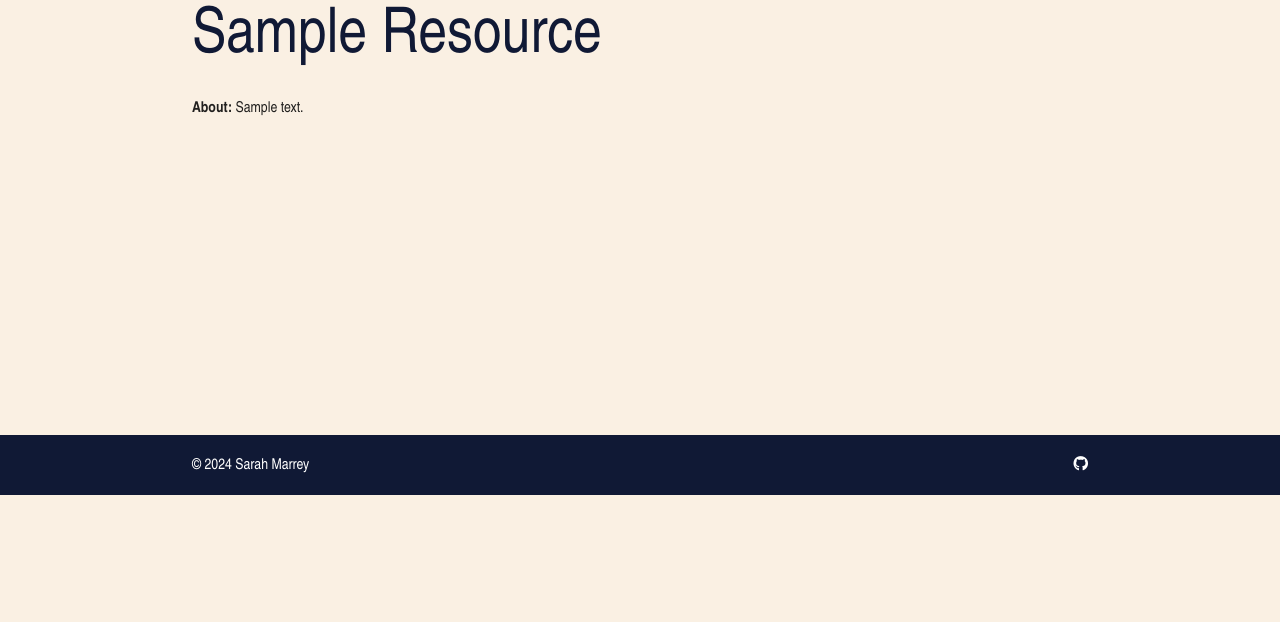
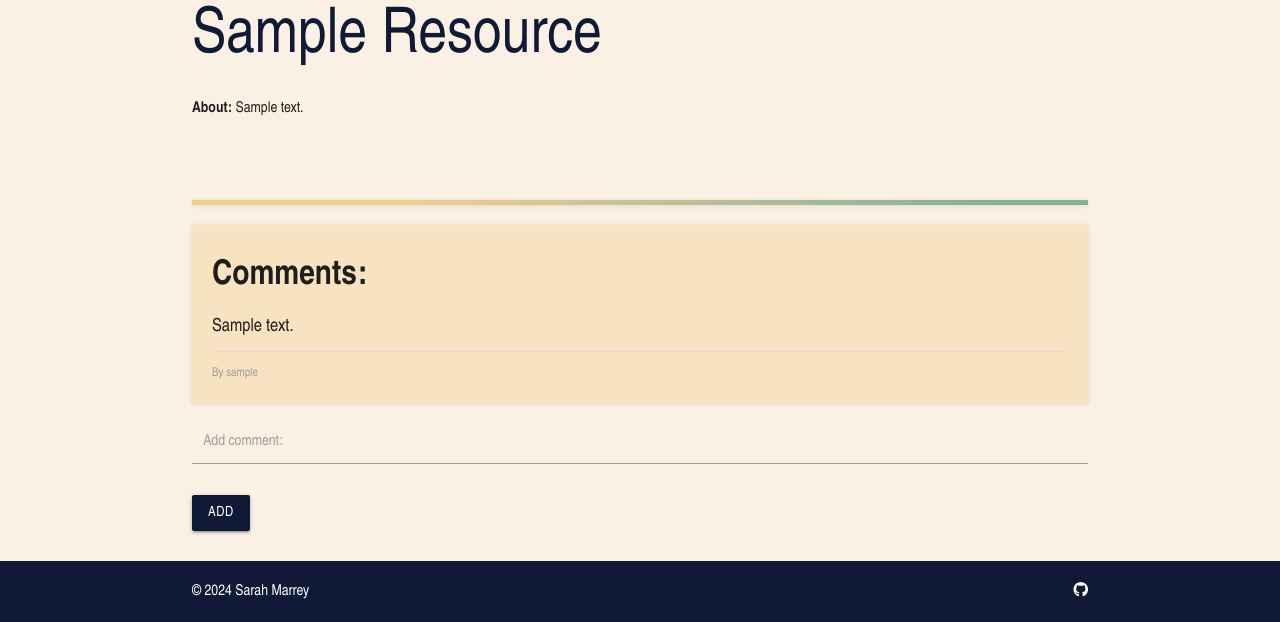
Before and after one commit to sarah2244-4/project-3-teacher-resource-hub, a Flask app: a page that uses resourcehub/templates/view.html in a window 1280 px wide. Shown: the part 305-927 px from the top of the page. Before the commit the page ends 800 px from the top, so only its background shows below. Run offline with Flask 3, Linux system fonts and the light colour scheme; tables that the repository leaves empty hold one stand-in row (values such as "Sample post"); some libraries are stand-ins or nearby versions.

Commit message:
Added ability to add and view comments

```diff
--- a/resourcehub/routes.py
+++ b/resourcehub/routes.py
@@ -14,6 +14,10 @@ from sqlalchemy.orm import joinedload
 @app.route("/")
 def home():
     return render_template("index.html", user=current_user)
+
+
+def redirect_url(default='index'):
+    return request.referrer
 
 
 @app.route("/login", methods=["GET", "POST"])
@@ -131,15 +135,6 @@ def delete_profile(user_id):
             flash("Unauthorized action", category="error")
             return redirect(url_for("home"))
 
-    # user.id == current_user.id;
-    # if user: s
-    #     if user == current_user.id:
-    #         db.session.delete(user)
-    #         db.session.commit()
-    #         flash("Profile successfully deleted", category="success")
-
-    #         return redirect(url_for("home"))
-
 
 @app.route("/add_resource", methods=["GET", "POST"])
 @login_required
@@ -211,11 +206,64 @@ def download(resource_id):
 def view(resource_id):
     resource = Resource.query.get_or_404(resource_id)
 
+    comments = Comment.query.filter_by(resource_id=resource_id).all()
+
     if resource:
-        return render_template("view.html", user=current_user, resource=resource)
+        return render_template("view.html", user=current_user, resource=resource, comments=comments)
     else:
         flash("Resource not found", category="error")
         return redirect(url_for("profile"))
+
+
+@app.route("/add_comment", methods=["GET", "POST"])
+@login_required
+def add_comment():
+    if request.method =="POST":
+        comment_text = request.form.get("comment")
+        resource_id = request.form.get("resource_id")
+
+        new_comment = Comment(comment_text=comment_text, resource_id=resource_id, user_id = current_user.id)
+        db.session.add(new_comment)
+        db.session.commit()
+        flash("Comment added successfully", category="success")
+
+        return redirect(url_for("view", user=current_user, resource_id=resource_id))
+
+
+@app.route("/delete_comment/<int:id>")
+@login_required
+def delete_comment(id):
+    comment = Comment.query.get(id)
+
+    if comment:
+        # Check if the current user has the authorization to delete the comment
+        if current_user.id == comment.user_id:
+            db.session.delete(comment)
+            db.session.commit()
+            flash("Comment successfully deleted", category="success")
+        else:
+            flash("Unauthorized action", category="error")
+    else:
+        flash("Comment not found", category="error")
+
+    return redirect(redirect_url())
+
+
+@app.route("/edit_comment/<int:id>", methods=["GET", "POST"])
+@login_required
+def edit_comment(id):
+    comment = Comment.query.get(id)
+
+    if request.method == "POST":
+        if current_user.id == comment.user_id:
+            comment.comment_text = request.form.get("comment")
+            db.session.delete(comment)
+            db.session.commit()
+            flash("Comment successfully edited", category="success")
+        else:
+            flash("Unauthorized action", category="error")
+
+    return redirect(redirect_url())
 
 
 @app.route("/subject_page/<subject_name>")
--- a/resourcehub/static/assets/css/style.css
+++ b/resourcehub/static/assets/css/style.css
@@ -349,3 +349,35 @@ form label {
   background-color: rgba(0, 0, 0, 0.05);
   width: 70%;
 }
+
+/* .comment-box {
+  background-color: var(--yellow-alpha);
+  padding: 5px 20px;
+}
+
+.comment-text {
+  font-size: 1.2em;
+} */
+
+.comment-box {
+  background-color: var(--yellow-alpha);
+  padding: 10px 20px;
+
+  margin-top: 20px;
+  box-shadow: 0 0 5px rgba(0, 0, 0, 0.1);
+}
+
+.comment-text {
+  font-size: 1.2em;
+  margin-bottom: 5px;
+}
+
+/* Add a subtle border between comments */
+.comment-box .comment-text:not(:last-child) {
+  border-bottom: 1px solid #ddd;
+  padding-bottom: 10px;
+}
+
+#commentSubmit {
+  margin-bottom: 2rem;
+}
--- a/resourcehub/static/js/script.js
+++ b/resourcehub/static/js/script.js
@@ -15,7 +15,7 @@ document.addEventListener("DOMContentLoaded", function () {
 	let modals = document.querySelectorAll(".modal");
 	M.Modal.init(modals);
 
-	const formSubmitButton = document.getElementById("formSubmit");
+	const formSubmitButton = document.getElementById("resourceSubmit");
 
 	if (formSubmitButton) {
 		formSubmitButton.addEventListener("click", function (event) {
@@ -69,6 +69,30 @@ document.addEventListener("DOMContentLoaded", function () {
 		});
 	}
 
+	let editBtns = document.querySelectorAll(".edit-comment-btn");
+	let editForms = document.querySelectorAll(".edit-comment-form");
+
+	editBtns.forEach((btn, index) => {
+		btn.addEventListener("click", function () {
+			// Hide all edit forms
+			editForms.forEach((form) => (form.style.display = "none"));
+
+			// Show the corresponding edit form
+			editForms[index].style.display = "block";
+		});
+	});
+	const saveEditBtns = document.querySelectorAll(".save-edit-btn");
+
+	saveEditBtns.forEach((btn, index) => {
+		btn.addEventListener("click", function () {
+			// TODO: Handle the submission of the edit form using AJAX or form submission
+			// Update the comment on the server and update the UI
+			// Optionally, hide the edit form after saving
+			editForms[index].style.display = "none";
+		});
+	});
+
+
 });
 
 
--- a/resourcehub/templates/add_resource.html
+++ b/resourcehub/templates/add_resource.html
@@ -55,7 +55,7 @@
 
             <div class="row">
                 <div class="col s12 center-align">
-                    <button type="submit" class="btn" id="formSubmit">
+                    <button type="submit" class="btn" id="resourceSubmit">
                         Add
                     </button>
                     <a href="{{ url_for('profile') }}" class="btn cancel-btn">Cancel</a>
--- a/resourcehub/templates/view.html
+++ b/resourcehub/templates/view.html
@@ -43,6 +43,64 @@
             </a>
         {% endif %}
     </div>
+
+    <div class="divider"></div>
+
+    <div class="comment-box">
+        <h4 class="bold">Comments: </h4>
+        {% for comment in comments %}
+            <p class="comment-text">{{ comment.comment_text }}</p>
+            <p class="small-text grey-text">By {{ comment.user.username }}</p>
+
+            {% if current_user.is_authenticated and current_user == comment.user %}
+
+                <a href="{{ url_for('edit_comment', id=comment.id)}}" class="icon-button bold small-text">
+                    <i class="fa-solid fa-pen"></i>
+                </a>
+
+                <form class="edit-comment-form" style="display: none;">
+                    <textarea name="edited-comment" rows="3">{{ comment.comment_text }}</textarea>
+                    <button type="button" class="btn save-edit-btn">Save</button>
+                </form>
+
+                <a class="modal-trigger icon-button bold small-text" href="#commentModal">
+                    <i class="fa-solid fa-trash"></i>
+                </a>
+
+                <div id="commentModal" class="modal">
+                    <div class="modal-content">
+                        <h4 class="bold">This will delete {{ comment.comment_text }} permanently. Are you sure?</h4>
+                    </div>
+                    <div class="modal-footer">
+                        <a href="#" class="modal-close btn-flat">No</a>
+                        <a href="{{ url_for('delete_comment', id=comment.id) }}" class="modal-close btn-flat">
+                            Yes
+                        </a>
+                    </div>
+                </div>
+
+            {% endif %}
+
+        {% endfor %}
+
+    </div>
+
+    <div>
+        <form action="{{ url_for('add_comment') }}" method="POST">
+            <div class="input-field col s12">
+                <textarea id="comment" name="comment" class="materialize-textarea" minlength="2" required></textarea>
+                <label for="comment">Add comment:</label>
+            </div>
+            <input type="hidden" name="resource_id" value="{{ resource.id }}">
+            <div class="col s12">
+                <button type="submit" class="btn" id="commentSubmit">
+                    Add
+                </button>
+            </div>
+        </form>
+    </div>
+
+
 </div>
 
 <!-- Modal Structure -->
@@ -60,4 +118,7 @@
 
 
 
+
+
+
 {% endblock %}
```
Also changed, not shown: README.md.
